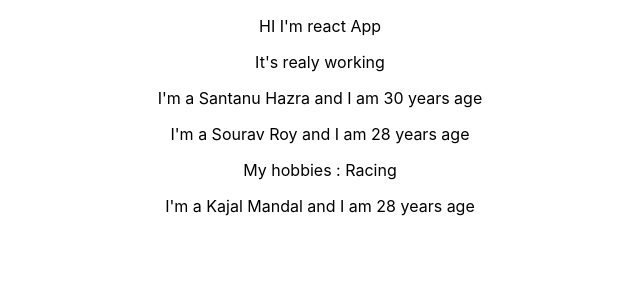
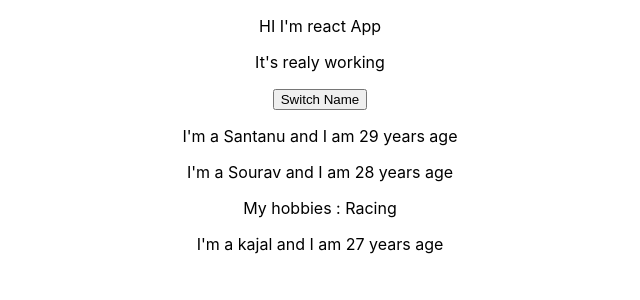
Before and after one commit to santanu07/react-learning, a React (Create React App) app: page / in a window 1280 px wide. Shown: the top 300 px of the page, without its empty margins (320-960 px from the left). Built offline with nearby package versions, Linux system fonts and the light colour scheme.

Commit message:
state in class

```diff
--- a/src/App.js
+++ b/src/App.js
@@ -1,18 +1,41 @@
-import React from 'react';
+import React, { Component } from 'react';
 import './App.css';
 import Person from './Person/Person';
 
-function App() {
+class App extends Component {
+  state = {
+    persons: [
+      { name: 'Santanu', age: 29 },
+      { name: 'Sourav', age: 28 },
+      { name: 'kajal', age: 27 }
+    ]
+  }
+
+  switchNameHandler = () => {
+    // console.log('was clicked');
+    this.setState({
+      persons:[
+        { name: 'Santanu Hazra', age: 29 },
+        { name: 'Sourav', age: 28 },
+        { name: 'kajal', age: 26 }
+      ]
+    })
+  }
+
+  render() {
     return (
       <div className="App">
         <p>HI I'm react App</p>
         <p>It's realy working</p>
-      <Person name="Santanu Hazra" age={30} />
-      <Person name="Sourav Roy" age={28}>My hobbies : Racing</Person>
-      <Person name="Kajal Mandal" age={28} />
+        <button onClick={this.switchNameHandler}>Switch Name</button>
+        <Person name={this.state.persons[0].name} age={this.state.persons[0].age} />
+        <Person name={this.state.persons[1].name} age={this.state.persons[1].age}>My hobbies : Racing</Person>
+        <Person name={this.state.persons[2].name} age={this.state.persons[2].age} />
       </div>
       // React.createElement('div', {className:'App'}, React.createElement('h1', null ,'Hi I\'m React App' ))
     );
   }
 
+}
+
 export default App;
```
Lines whose indentation alone changed are shown as unchanged.
